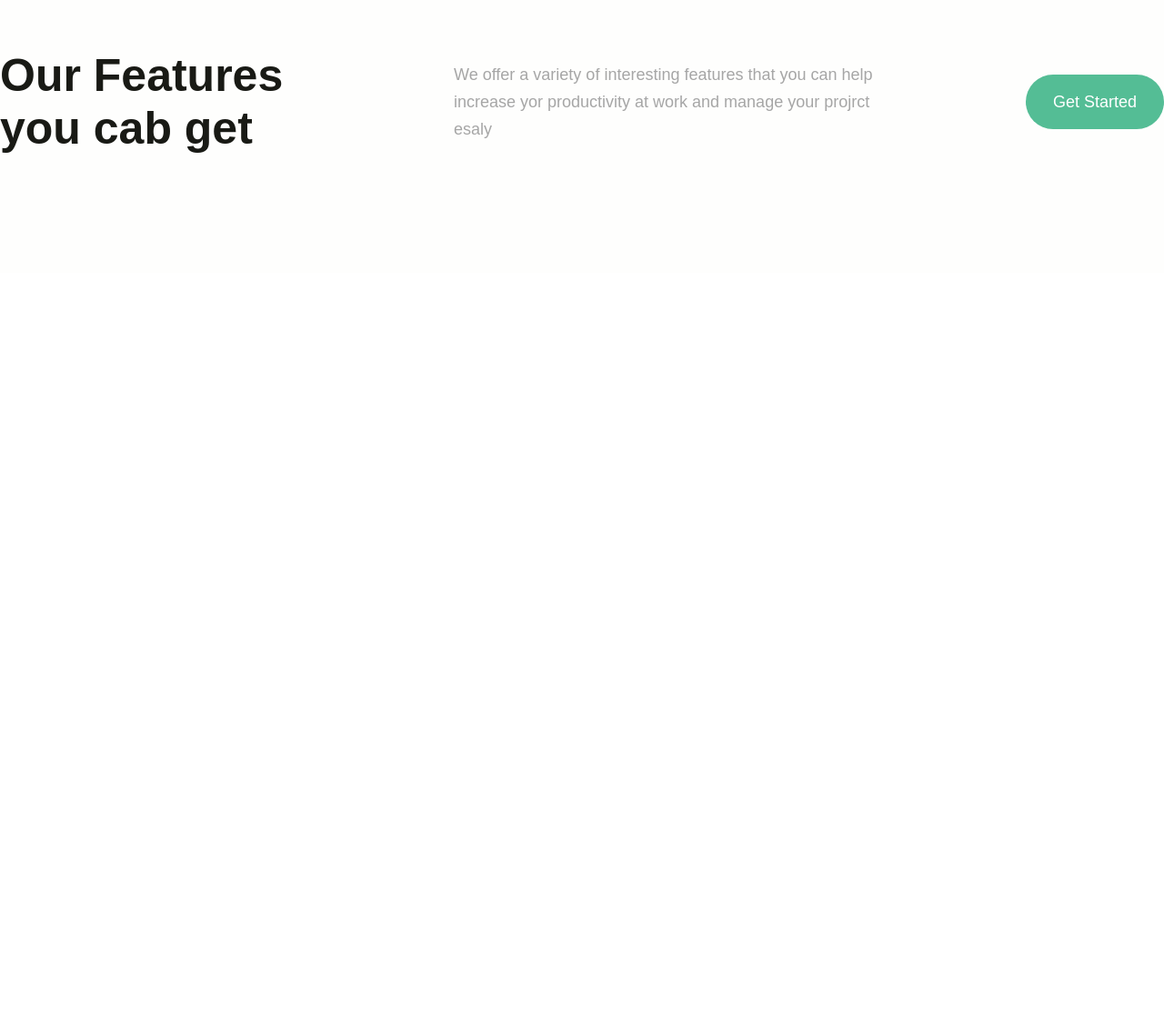
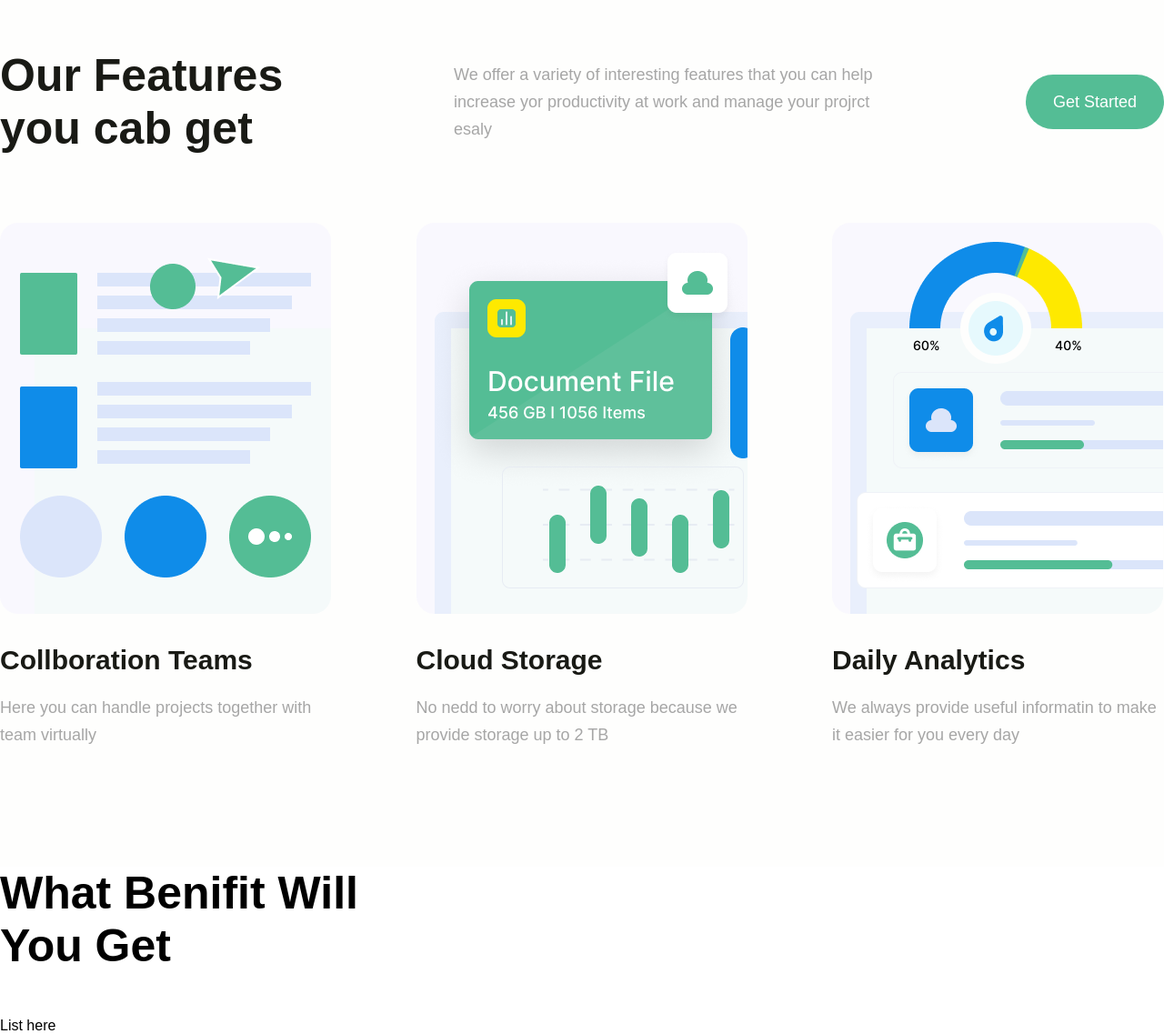
Before and after one commit to ragnrayn/biccas, a plain HTML site: page index.html in a window 1280 px wide. Shown: the part 1917-3054 px from the top of the page at 91% size. Before the commit the page ends 2217 px from the top, so only its background shows below. Drawn offline with Linux system fonts and the light colour scheme.

Commit message:
finished features section, started benefits

```diff
--- a/css/style.css
+++ b/css/style.css
@@ -276,4 +276,42 @@ a:hover{
     padding: 20px 30px;
 }
 
+.features-content__item{
+    max-width: 365px;
+    width: 100%;
+}
+
+.features-content{
+    margin-top: 75px;
+    display: flex;
+    justify-content: space-between;
+    align-items: center;
+}
+
+.features-content__title{
+    color: #191A15;
+    font-size: 30px;
+    font-weight: bold;
+    margin-top: 30px;
+    margin-bottom: 20px;
+}
+
+.features-content__description{
+    color: #A6A6A6;
+    font-size: 18px;
+    line-height: 30px;
+}
+
 /* Features */
+
+/* Benefits */
+
+.benefits-title{
+    max-width: 429px;
+    width: 100%;
+    font-size: 50px;
+    font-weight: bold;
+    margin-bottom: 50px;
+}
+
+/* Benefits */
--- a/index.html
+++ b/index.html
@@ -162,6 +162,48 @@
             <a href="#">Get Started</a>
           </div>
         </div>
+        <div class="features-content">
+          <div class="features-content__item">
+            <div class="features-content__img">
+              <img src="./images/features-teams.png" alt="" />
+            </div>
+            <div class="features-content__title">Collboration Teams</div>
+            <div class="features-content__description">
+              Here you can handle projects together with team virtually
+            </div>
+          </div>
+          <div class="features-content__item">
+            <div class="features-content__img">
+              <img src="./images/features-file.png" alt="" />
+            </div>
+            <div class="features-content__title">Cloud Storage</div>
+            <div class="features-content__description">
+              No nedd to worry about storage because we provide storage up to 2
+              TB
+            </div>
+          </div>
+          <div class="features-content__item">
+            <div class="features-content__img">
+              <img src="./images/features-data.png" alt="" />
+            </div>
+            <div class="features-content__title">Daily Analytics</div>
+            <div class="features-content__description">
+              We always provide useful informatin to make it easier for you
+              every day
+            </div>
+          </div>
+        </div>
+      </div>
+    </section>
+
+    <section class="benefits">
+      <div class="container">
+        <div class="benefits-container__body">
+          <div class="benefits-text">
+            <div class="benefits-title">What Benifit Will You Get</div>
+            <div class="benefits-list">List here</div>
+          </div>
+        </div>
       </div>
     </section>
   </body>
```
Also changed, not shown: images/features-data.png (added), images/features-file.png (added), images/features-teams.png (added).
